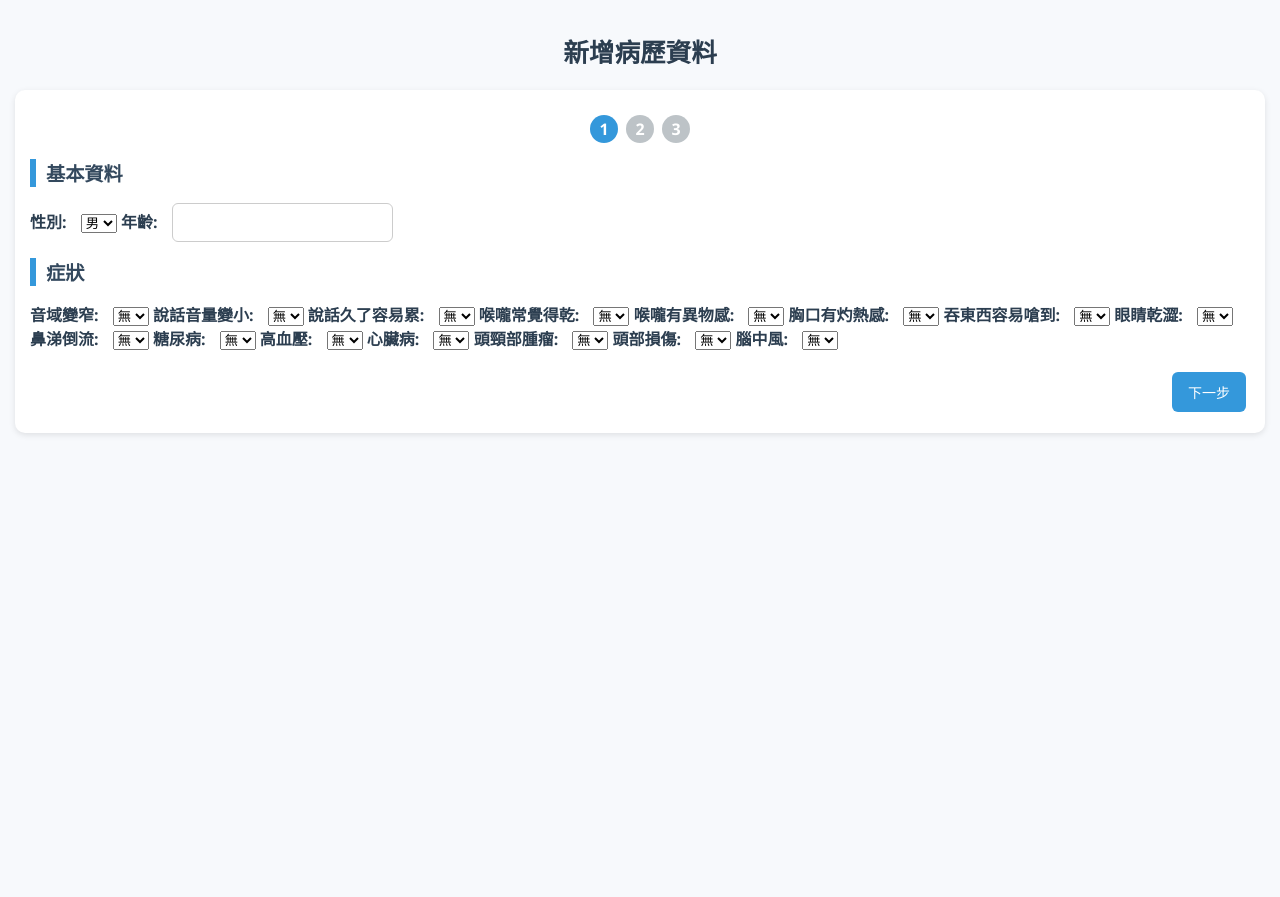
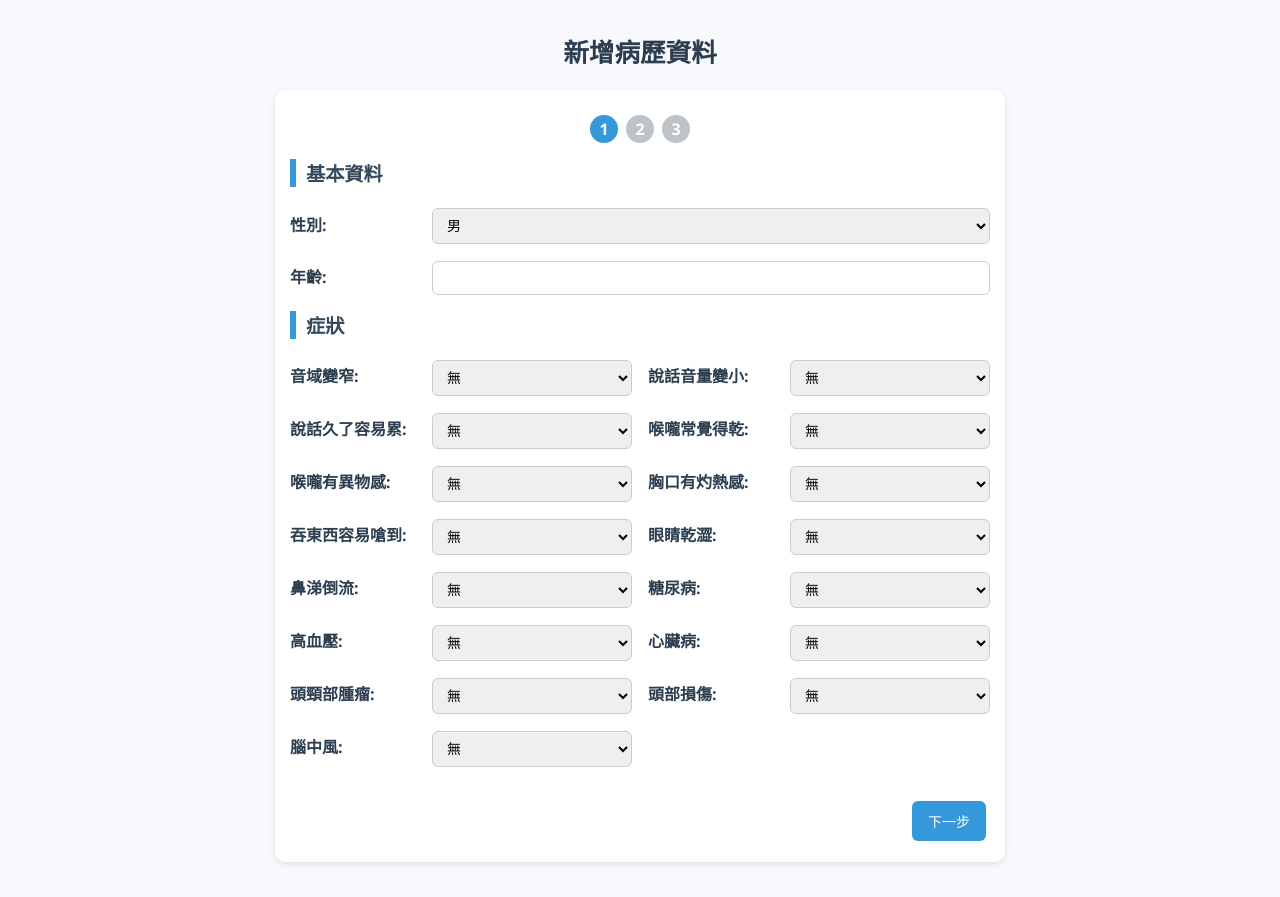
Before and after one commit to jimmy0117/MVPA2.0_interface, a Flask app: page /input_medical in a window 1280 px wide. Before the commit the page ends 435 px from the top, so only its background shows below. Run offline with Flask 3, Linux system fonts and the light colour scheme; the visitor is signed in with stand-in values (Sample User, id 1).

Commit message:
修改input_medical的版面

```diff
--- a/static/css/app.css
+++ b/static/css/app.css
@@ -315,6 +315,54 @@ audio { width: 100%; margin-top: 8px; }
 .btn-next { background: #3498db; }
 .btn-submit { background: #2ecc71; width: 100%; }
 
+/* input_medical 選項 */
+input, select {
+  width: auto;
+  padding: 8px 10px;
+  margin-top: 5px;
+  border: 1px solid #ccc;
+  border-radius: 6px;
+  font-size: 14px;
+  box-sizing: border-box;
+}
+.form-group {
+  display: flex;
+  align-items: center;
+  gap: 12px;
+  margin-bottom: 12px;
+}
+.form-group label {
+  min-width: 120px;
+  margin-bottom: 0;
+}
+.form-group select,
+.form-group input {
+  flex: auto;
+}
+select[name^="vhi"] {
+  margin-left: auto;
+  flex: none;
+}
+.form-group-pair .form-group:only-child:not(.vhi-group) {
+  max-width: 48.8%;
+  flex: 0 0 50%;
+}
+.form-group-pair {
+  display: flex;
+  gap: 16px;
+  width: 100%;
+}
+/* 讓每個症狀欄位平均分配寬度 */
+.form-group-pair .form-group {
+  flex: 1 1 0;
+}
+@media (max-width: 600px) {
+  .form-group-pair {
+    flex-direction: column;
+    gap: 0;
+  }
+}
+
 /* 密碼強度條與提示 */
 .pw-hint {
   font-size: 12px;
--- a/templates/input_medical.html
+++ b/templates/input_medical.html
@@ -9,7 +9,7 @@
 <body>
     <h1>新增病歷資料</h1>
 
-    <div class="card">
+    <div class="card2">
         <div class="steps-indicator">
             <span class="step-dot" id="dot-1">1</span>
             <span class="step-dot" id="dot-2">2</span>
@@ -19,106 +19,97 @@
         <form action="{{ url_for('save_medical') }}" method="post" id="medicalForm">
             <!-- 步驟 1：基本資料 + 症狀 -->
             <div class="step" id="step-1">
+
                 <h2>基本資料</h2>
+                <div class="form-group">
                   <label>性別:</label>
                   <select name="sex" required>
                       <option value="1">男</option>
                       <option value="2">女</option>
                   </select>
-
+                </div>
+                <div class="form-group">
                   <label>年齡:</label>
                   <input type="number" name="age" min="0" required>
+                </div>
 
                 <h2>症狀</h2>
+                <div class="form-group-pair">
+                    <div class="form-group">
                         <label>音域變窄:</label>
-                <select name="narrow_pitch_range">
-                    <option value="0">無</option>
-                    <option value="1">有</option>
-                </select>
-
+                        <select name="narrow_pitch_range"><option value="0">無</option><option value="1">有</option></select>
+                    </div>
+                    <div class="form-group">
                         <label>說話音量變小:</label>
-                <select name="decreased_volume">
-                    <option value="0">無</option>
-                    <option value="1">有</option>
-                </select>
-
+                        <select name="decreased_volume"><option value="0">無</option><option value="1">有</option></select>
+                    </div>
+                </div>
+                <div class="form-group-pair">
+                    <div class="form-group">
                         <label>說話久了容易累:</label>
-                <select name="fatigue">
-                    <option value="0">無</option>
-                    <option value="1">有</option>
-                </select>
-
+                        <select name="fatigue"><option value="0">無</option><option value="1">有</option></select>
+                    </div>
+                    <div class="form-group">
                         <label>喉嚨常覺得乾:</label>
-                <select name="dryness">
-                    <option value="0">無</option>
-                    <option value="1">有</option>
-                </select>
-
+                        <select name="dryness"><option value="0">無</option><option value="1">有</option></select>
+                    </div>
+                </div>
+                <div class="form-group-pair">
+                    <div class="form-group">
                         <label>喉嚨有異物感:</label>
-                <select name="lumping">
-                    <option value="0">無</option>
-                    <option value="1">有</option>
-                </select>
-
+                        <select name="lumping"><option value="0">無</option><option value="1">有</option></select>
+                    </div>
+                    <div class="form-group">
                         <label>胸口有灼熱感:</label>
-                <select name="heartburn">
-                    <option value="0">無</option>
-                    <option value="1">有</option>
-                </select>
-
+                        <select name="heartburn"><option value="0">無</option><option value="1">有</option></select>
+                    </div>
+                </div>
+                <div class="form-group-pair">
+                    <div class="form-group">
                         <label>吞東西容易嗆到:</label>
-                <select name="choking">
-                    <option value="0">無</option>
-                    <option value="1">有</option>
-                </select>
-
+                        <select name="choking"><option value="0">無</option><option value="1">有</option></select>
+                    </div>
+                    <div class="form-group">
                         <label>眼睛乾澀:</label>
-                <select name="eye_dryness">
-                    <option value="0">無</option>
-                    <option value="1">有</option>
-                </select>
-
+                        <select name="eye_dryness"><option value="0">無</option><option value="1">有</option></select>
+                    </div>
+                </div>
+                <div class="form-group-pair">
+                    <div class="form-group">
                         <label>鼻涕倒流:</label>
-                <select name="pnd">
-                    <option value="0">無</option>
-                    <option value="1">有</option>
-                </select>
-
+                        <select name="pnd"><option value="0">無</option><option value="1">有</option></select>
+                    </div>
+                    <div class="form-group">
                         <label>糖尿病:</label>
-                <select name="diabetes">
-                    <option value="0">無</option>
-                    <option value="1">有</option>
-                </select>
-
+                        <select name="diabetes"><option value="0">無</option><option value="1">有</option></select>
+                    </div>
+                </div>
+                <div class="form-group-pair">
+                    <div class="form-group">
                         <label>高血壓:</label>
-                <select name="hypertension">
-                    <option value="0">無</option>
-                    <option value="1">有</option>
-                </select>
-
+                        <select name="hypertension"><option value="0">無</option><option value="1">有</option></select>
+                    </div>
+                    <div class="form-group">
                         <label>心臟病:</label>
-                <select name="cad">
-                    <option value="0">無</option>
-                    <option value="1">有</option>
-                </select>
-
+                        <select name="cad"><option value="0">無</option><option value="1">有</option></select>
+                    </div>
+                </div>
+                <div class="form-group-pair">
+                    <div class="form-group">
                         <label>頭頸部腫瘤:</label>
-                <select name="head_and_neck_cancer">
-                    <option value="0">無</option>
-                    <option value="1">有</option>
-                </select>
-
+                        <select name="head_and_neck_cancer"><option value="0">無</option><option value="1">有</option></select>
+                    </div>
+                    <div class="form-group">
                         <label>頭部損傷:</label>
-                <select name="head_injury">
-                    <option value="0">無</option>
-                    <option value="1">有</option>
-                </select>
-
+                        <select name="head_injury"><option value="0">無</option><option value="1">有</option></select>
+                    </div>
+                </div>
+                <div class="form-group-pair">
+                    <div class="form-group">
                         <label>腦中風:</label>
-                <select name="cva">
-                    <option value="0">無</option>
-                    <option value="1">有</option>
-                </select>
+                        <select name="cva"><option value="0">無</option><option value="1">有</option></select>
+                    </div>
+                </div>
 
                 <div class="nav-row">
                     <button type="button" class="nav-btn btn-next right" onclick="nextStep()">下一步</button>
@@ -128,6 +119,8 @@
             <!-- 步驟 2：生活習慣 + 發聲相關 -->
             <div class="step" id="step-2">
                 <h2>生活習慣</h2>
+                <div class="form-group-pair">
+                    <div class="form-group">
                         <label>抽菸:</label>
                         <select name="smoking" id="smoking">
                             <option value="0">從未</option>
@@ -135,17 +128,22 @@
                             <option value="2">有抽菸</option>
                             <option value="3">電子菸</option>
                         </select>
-
+                    </div>
+                    <div class="form-group">
                         <label>一天幾包菸:</label>
                         <input type="number" name="ppd" id="ppd" min="0" step="1" required>
-
+                    </div>
+                </div>
+                <div class="form-group-pair">
+                    <div class="form-group">
                         <label>喝酒:</label>
                         <select name="drinking">
                             <option value="0">從未</option>
                             <option value="1">已戒酒</option>
                             <option value="2">有喝酒</option>
                         </select>
-
+                    </div>
+                    <div class="form-group">
                         <label>喝酒頻率:</label>
                         <select name="frequency">
                             <option value="0">不喝</option>
@@ -153,8 +151,12 @@
                             <option value="2">每周喝</option>
                             <option value="3">幾乎每天</option>
                         </select>
+                    </div>
+                </div>
 
                 <h2>發聲相關</h2>
+                <div class="form-group-pair">
+                    <div class="form-group">
                         <label>症狀如何發生:</label>
                         <select name="onset_of_dysphonia">
                             <option value="1">突然</option>
@@ -163,14 +165,18 @@
                             <option value="4">從小開始</option>
                             <option value="5">其他</option>
                         </select>
-
+                    </div>
+                    <div class="form-group">
                         <label>工作環境是否吵雜:</label>
                         <select name="noise_at_work">
                             <option value="1">否</option>
                             <option value="2">有一點</option>
                             <option value="3">很吵</option>
                         </select>
-
+                    </div>
+                </div>
+                <div class="form-group-pair">
+                    <div class="form-group">
                         <label>聲音何時最差:</label>
                         <select name="diurnal_pattern">
                             <option value="1">早上</option>
@@ -179,7 +185,8 @@
                             <option value="4">都一樣</option>
                             <option value="5">不一定</option>
                         </select>
-
+                    </div>
+                    <div class="form-group">
                         <label>用聲情形:</label>
                         <select name="occupational_vocal_demand">
                             <option value="1">總是需要</option>
@@ -187,6 +194,8 @@
                             <option value="3">偶而需要</option>
                             <option value="4">不需要</option>
                         </select>
+                    </div>
+                </div>
 
                 <div class="nav-row">
                     <button type="button" class="nav-btn btn-prev" onclick="prevStep()">上一步</button>
@@ -196,37 +205,68 @@
 
             <!-- 步驟 3：VHI-10 -->
             <div class="step" id="step-3">
+
                 <h3>VHI-10 問題 (0=不嚴重 ~ 4=最嚴重)</h3>
-
+                    <div class="form-group-pair">
+                        <div class="form-group vhi-group">
                             <label>1. 說話時會上氣不接下氣:</label>
                             <select name="vhi1">{% for i in range(5) %}<option value="{{ i }}">{{ i }}</option>{% endfor %}</select>
-
+                        </div>
+                    </div>
+                    <div class="form-group-pair">
+                        <div class="form-group vhi-group">
                             <label>2. 我的嗓音一天內有不同的變化:</label>
                             <select name="vhi2">{% for i in range(5) %}<option value="{{ i }}">{{ i }}</option>{% endfor %}</select>
-
+                        </div>
+                    </div>
+                    <div class="form-group-pair">
+                        <div class="form-group vhi-group">
                             <label>3. 大家會問我「你的聲音怎麼了」:</label>
                             <select name="vhi3">{% for i in range(5) %}<option value="{{ i }}">{{ i }}</option>{% endfor %}</select>
-
+                        </div>
+                    </div>
+                    <div class="form-group-pair">
+                        <div class="form-group vhi-group">
                             <label>4. 我的聲音聽起來沙啞、乾澀:</label>
                             <select name="vhi4">{% for i in range(5) %}<option value="{{ i }}">{{ i }}</option>{% endfor %}</select>
-
+                        </div>
+                    </div>
+                    <div class="form-group-pair">
+                        <div class="form-group vhi-group">
                             <label>5. 我覺得我必須要用力才能發出聲音:</label>
                             <select name="vhi5">{% for i in range(5) %}<option value="{{ i }}">{{ i }}</option>{% endfor %}</select>
-
+                        </div>
+                    </div>
+                    <div class="form-group-pair">
+                        <div class="form-group vhi-group">
                             <label>6. 我聲音的清晰度是無法預測、變化多端的:</label>
                             <select name="vhi6">{% for i in range(5) %}<option value="{{ i }}">{{ i }}</option>{% endfor %}</select>
-
+                        </div>
+                    </div>
+                    <div class="form-group-pair">
+                        <div class="form-group vhi-group">
                             <label>7. 我試著改變我的聲音使它聽起來不同:</label>
                             <select name="vhi7">{% for i in range(5) %}<option value="{{ i }}">{{ i }}</option>{% endfor %}</select>
-
+                        </div>
+                    </div>
+                    <div class="form-group-pair">
+                        <div class="form-group vhi-group">
                             <label>8. 說話使我感到吃力:</label>
                             <select name="vhi8">{% for i in range(5) %}<option value="{{ i }}">{{ i }}</option>{% endfor %}</select>
-
+                        </div>
+                    </div>
+                    <div class="form-group-pair">
+                        <div class="form-group vhi-group">
                             <label>9. 傍晚過後我的聲音聽起來更糟:</label>
                             <select name="vhi9">{% for i in range(5) %}<option value="{{ i }}">{{ i }}</option>{% endfor %}</select>
-
+                        </div>
+                    </div>
+                    <div class="form-group-pair">
+                        <div class="form-group vhi-group">
                             <label>10. 說話說到一半時、聲音會失控失聲:</label>
                             <select name="vhi10">{% for i in range(5) %}<option value="{{ i }}">{{ i }}</option>{% endfor %}</select>
+                        </div>
+                    </div>
 
                 <div class="nav-row">
                     <button type="button" class="nav-btn btn-prev" onclick="prevStep()">上一步</button>
```
Lines whose indentation alone changed are shown as unchanged.
